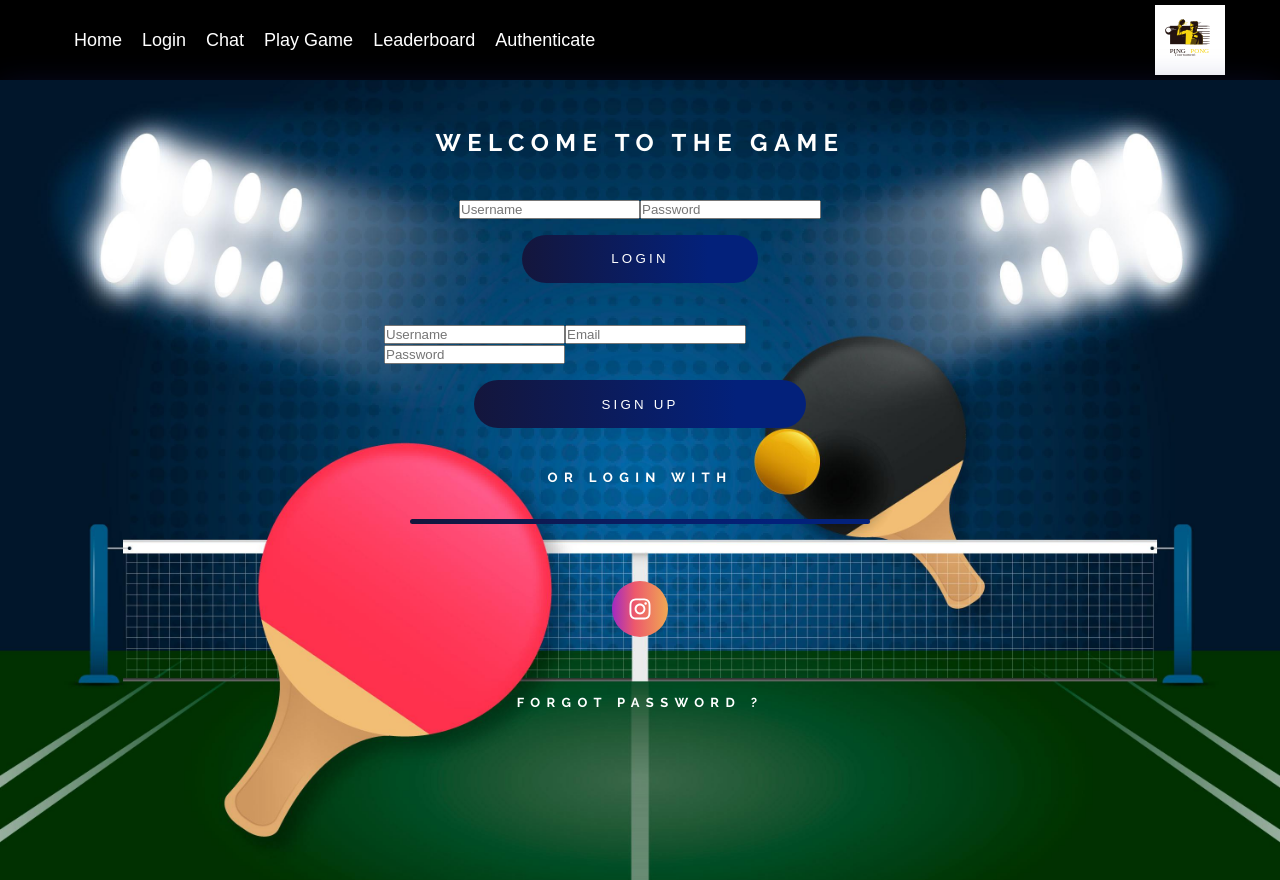
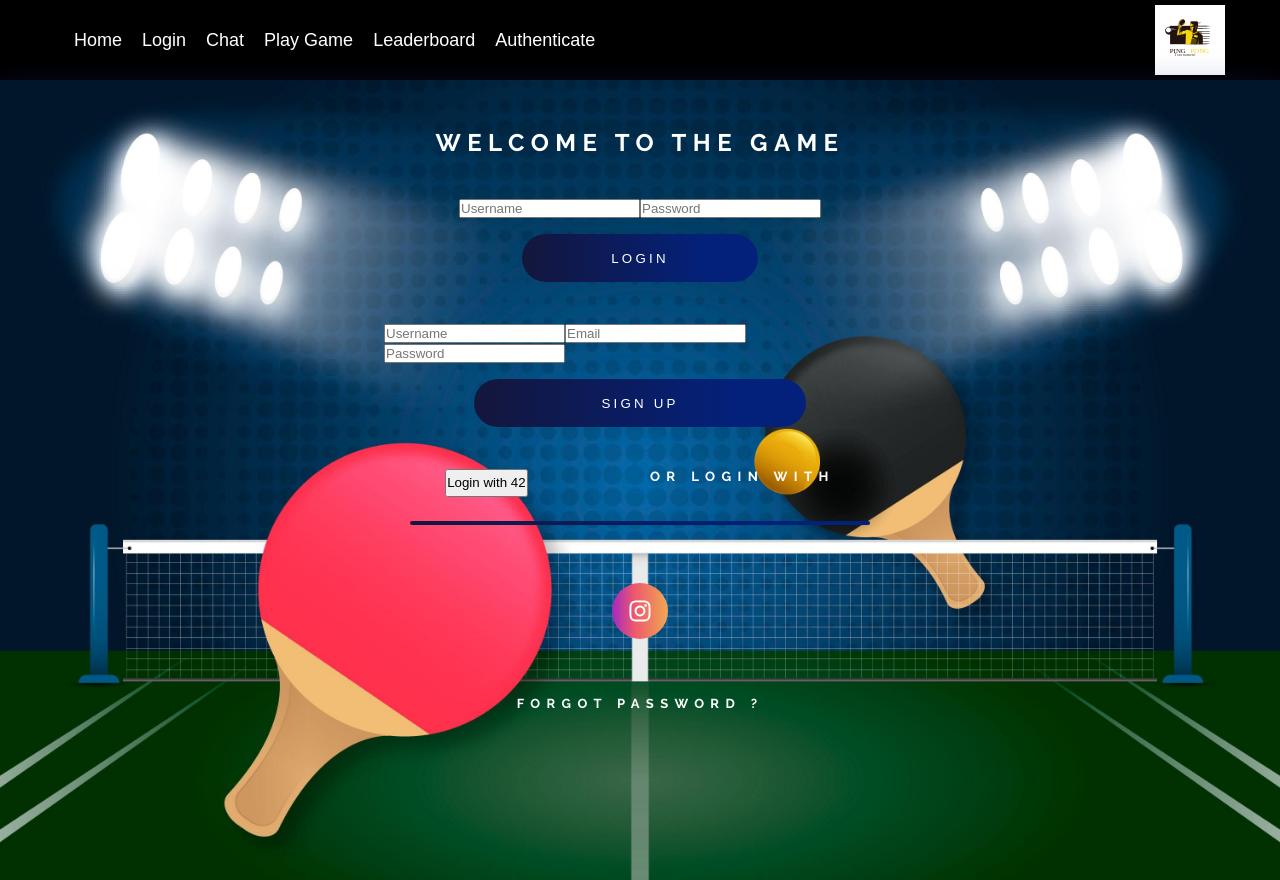
Before and after one commit to mcombeau/ft_transcendance, a React (Create React App) app in the folder frontend-app/: page /login in a window 1280 px wide. Built offline with nearby package versions, Linux system fonts and the light colour scheme; no server answers; the HTML template or start-up script is replaced by a standard one.

Commit message:
Button for login with 42

```diff
--- a/frontend-app/src/components/login/login.jsx
+++ b/frontend-app/src/components/login/login.jsx
@@ -130,6 +130,23 @@ function Login() {
             <Button content="Sign Up" />
           </ButtonContainer>
         </form>
+        <button
+          onClick={() => {
+            fetch("http://localhost:3001/auth/42login").then(
+              async (response) => {
+                const data = await response.json();
+                if (!response.ok) {
+                  console.log("error response load channels");
+                  return;
+                }
+                console.log("Logged in with 42 !!!");
+                console.log(data);
+              }
+            );
+          }}
+        >
+          Login with 42
+        </button>
         <LoginWith>OR LOGIN WITH</LoginWith>
         <HorizontalRule />
         <IconsContainer>
```
